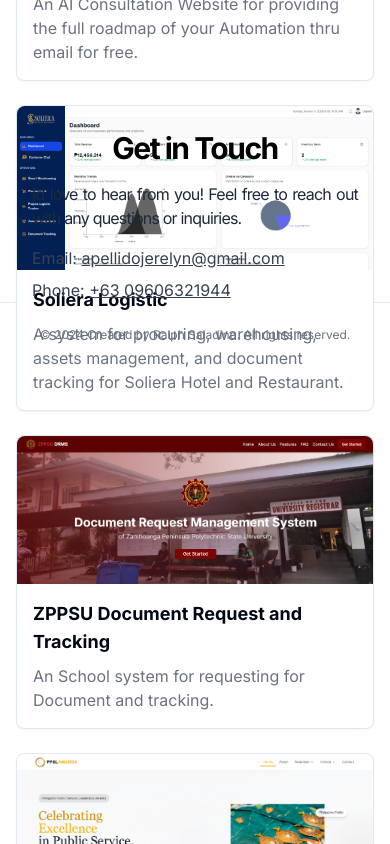
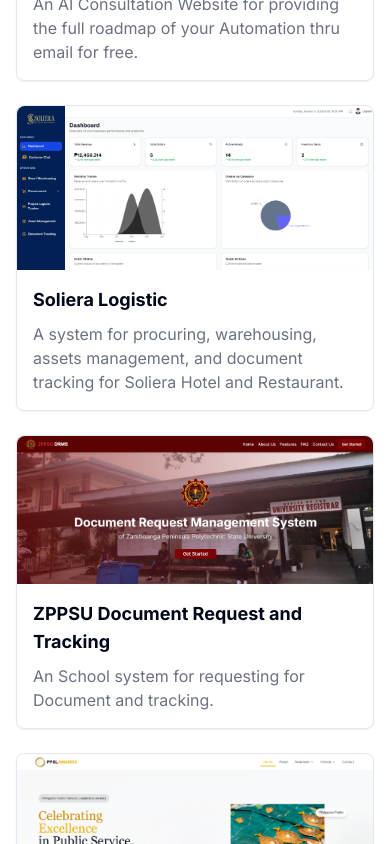
Before and after one commit to hplar05/Portfolio-2.0, a Next.js app: page / in a window 390 px wide. Shown: the part 4080-4924 px from the top of the page. Built offline with nearby package versions, Linux system fonts and the light colour scheme.

Commit message:
update again

```diff
--- a/app/(sections)/Contacts.tsx
+++ b/app/(sections)/Contacts.tsx
@@ -4,7 +4,7 @@
   return (
     <section
       id="contacts"
-      className=" max-md:mt-[90vh] md:my-[300vh]  lg-my-[100vh] text-gray-50 flex justify-center items-center "
+      className=" max-md:my-[350vh] md:my-[300vh]  lg-my-[100vh] text-gray-50 flex justify-center items-center "
     >
       <div className="container flex items-center justify-center">
         <div className="space-y-4 md:mb-8">
--- a/components/Footer.tsx
+++ b/components/Footer.tsx
@@ -4,7 +4,7 @@
   return (
     <footer className="flex items-center justify-center py-6 w-full shrink-0 px-4 md:px-6 border-t ">
       <p className="text-xs text-gray-500 dark:text-gray-400">
-        © 2024 Created by Ralph Saladino. All rights reserved.
+        © 2024 Created by Jerelyn Apellido. All rights reserved.
       </p>
     </footer>
   );
```
